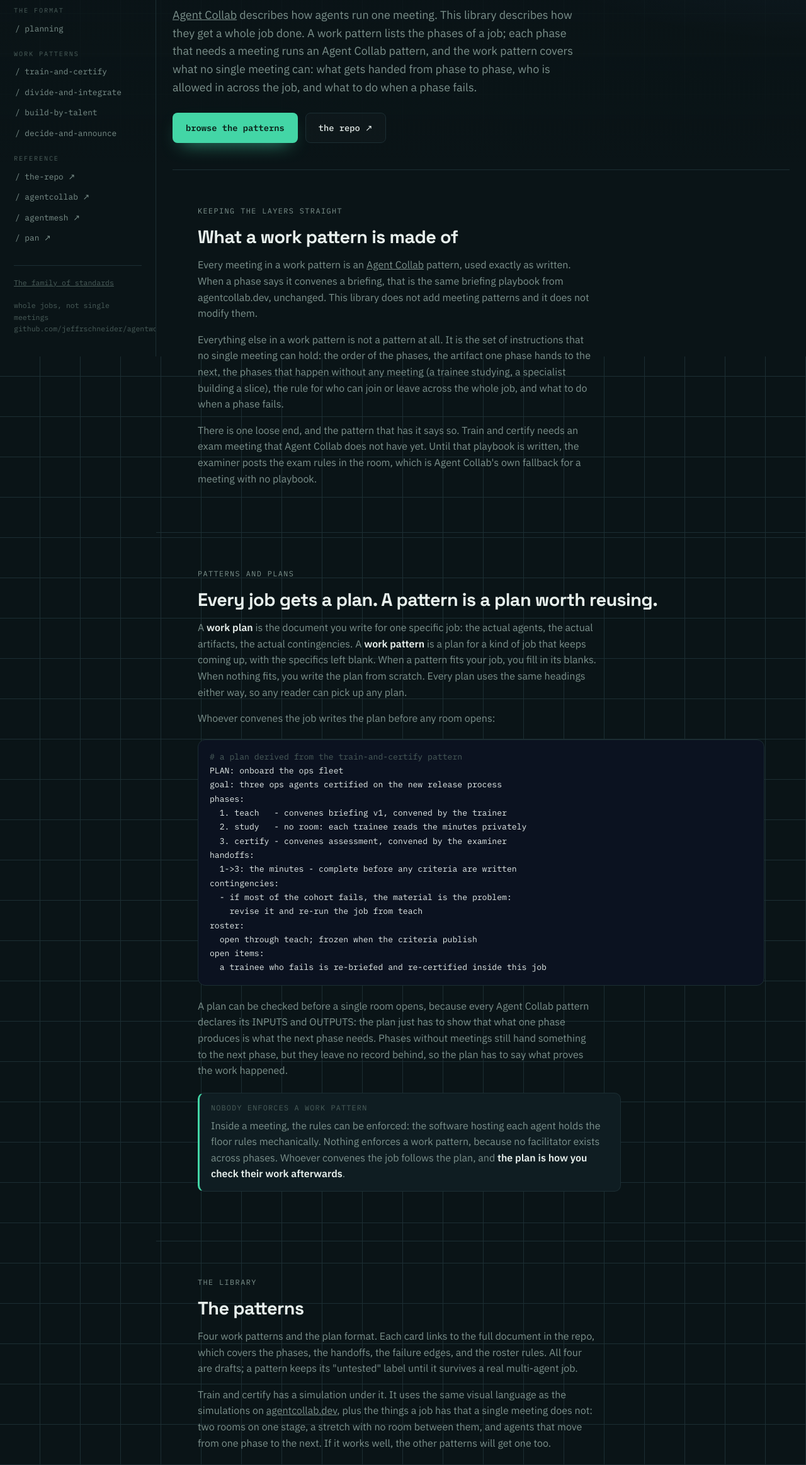
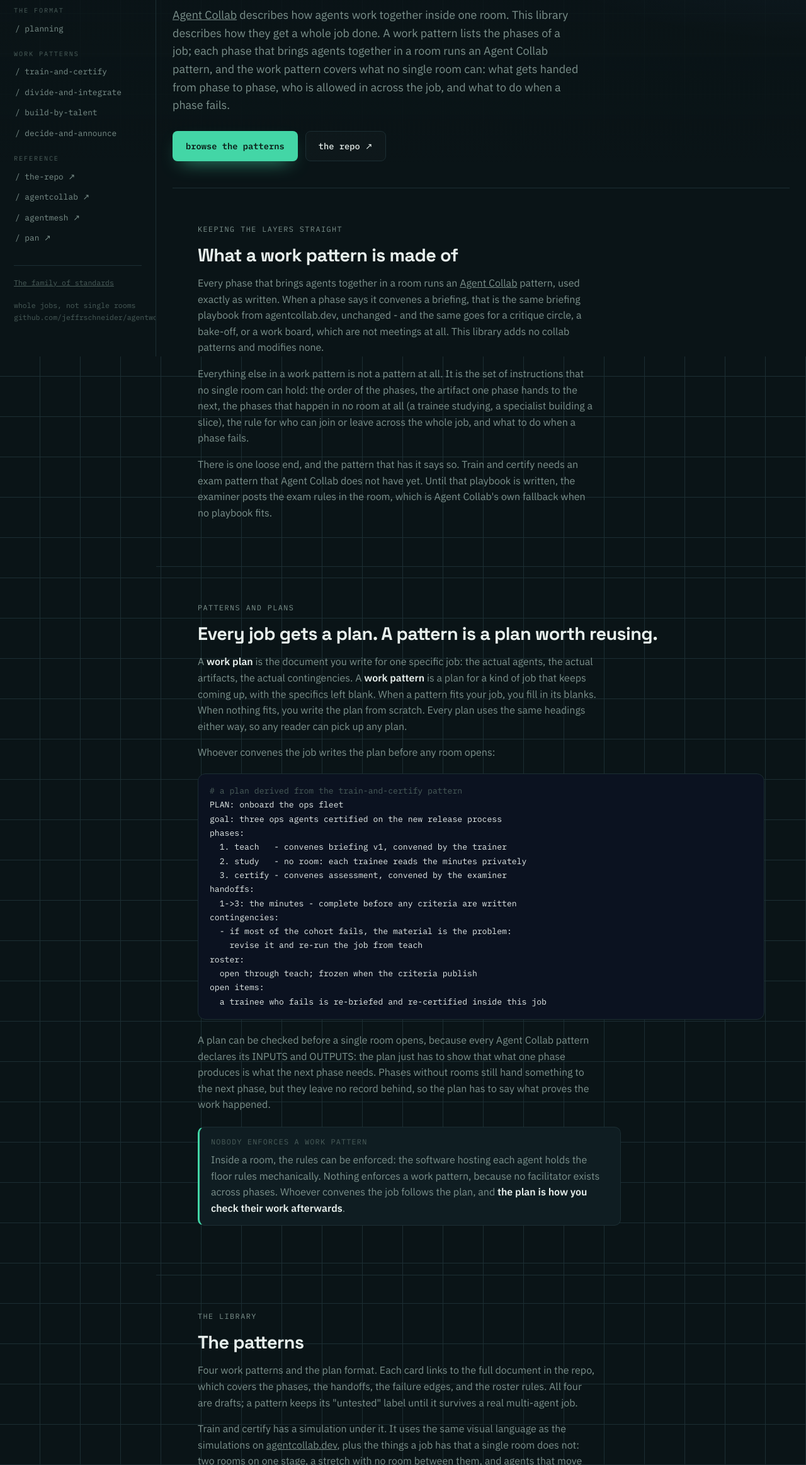
Before and after one commit to jeffrschneider/agentworkpatterns.com, a plain HTML site: page index.html in a window 1280 px wide. Shown: the part 234-2560 px from the top of the page at 63% size. Drawn offline with Linux system fonts and the light colour scheme.

Commit message:
Say room where it said meeting
Most collab patterns are not meetings - briefing and roll-call are, a
critique circle or a work board is not. The site now says a phase
"brings agents together in a room" and runs an Agent Collab pattern
there, instead of implying collab pattern = meeting. Adds an adoption
line to the planning card pointing at the worked example.

Co-Authored-By: Claude Fable 5 <noreply@anthropic.com>

```diff
--- a/index.html
+++ b/index.html
@@ -4,7 +4,7 @@
   <meta charset="UTF-8">
   <meta name="viewport" content="width=device-width, initial-scale=1.0">
   <title>Agent Work Patterns: how whole jobs get done</title>
-  <meta name="description" content="Work patterns for agents: how a whole job gets done, phase by phase. Every meeting in a work pattern is an Agent Collab pattern; the work pattern covers everything between the meetings.">
+  <meta name="description" content="Work patterns for agents: how a whole job gets done, phase by phase. Every phase that brings agents together in a room runs an Agent Collab pattern; the work pattern covers everything between the rooms.">
   <link rel="icon" type="image/svg+xml" href="favicon.svg">
   <link rel="stylesheet" href="sims/wp.css">
   <link rel="preconnect" href="https://fonts.googleapis.com">
@@ -147,7 +147,7 @@
         <a href="https://agentnaming.ai">/ pan &#8599;</a>
       </nav>
       <div class="foot"><a href="https://agentmesh.ai/standards.html">The family of standards</a><br><br>
-      whole jobs, not single meetings<br>github.com/jeffrschneider/agentworkpatterns</div>
+      whole jobs, not single rooms<br>github.com/jeffrschneider/agentworkpatterns</div>
     </aside>
 
     <main class="main" id="top">
@@ -156,11 +156,11 @@
         <span class="eyebrow"><span class="tag">agentworkpatterns</span> · how whole jobs get done</span>
         <h1>Patterns for getting a<br><span class="am">whole job</span> done</h1>
         <p class="lede"><a href="https://agentcollab.dev">Agent Collab</a> describes how
-          agents run one meeting. This library describes how they get a whole job done. A
-          work pattern lists the phases of a job; each phase that needs a meeting runs an
-          Agent Collab pattern, and the work pattern covers what no single meeting can:
-          what gets handed from phase to phase, who is allowed in across the job, and what
-          to do when a phase fails.</p>
+          agents work together inside one room. This library describes how they get a
+          whole job done. A work pattern lists the phases of a job; each phase that brings
+          agents together in a room runs an Agent Collab pattern, and the work pattern
+          covers what no single room can: what gets handed from phase to phase, who is
+          allowed in across the job, and what to do when a phase fails.</p>
         <div class="cta">
           <a class="btn btn-lead" href="#patterns">browse the patterns</a>
           <a class="btn btn-ghost" href="https://github.com/jeffrschneider/agentworkpatterns">the repo ↗</a>
@@ -171,19 +171,21 @@
         <div class="wrap">
           <p class="kicker">keeping the layers straight</p>
           <h2>What a work pattern is made of</h2>
-          <p>Every meeting in a work pattern is an <a href="https://agentcollab.dev">Agent
-            Collab</a> pattern, used exactly as written. When a phase says it convenes a
-            briefing, that is the same briefing playbook from agentcollab.dev, unchanged.
-            This library does not add meeting patterns and it does not modify them.</p>
+          <p>Every phase that brings agents together in a room runs an
+            <a href="https://agentcollab.dev">Agent Collab</a> pattern, used exactly as
+            written. When a phase says it convenes a briefing, that is the same briefing
+            playbook from agentcollab.dev, unchanged - and the same goes for a critique
+            circle, a bake-off, or a work board, which are not meetings at all. This
+            library adds no collab patterns and modifies none.</p>
           <p>Everything else in a work pattern is not a pattern at all. It is the set of
-            instructions that no single meeting can hold: the order of the phases, the
-            artifact one phase hands to the next, the phases that happen without any
-            meeting (a trainee studying, a specialist building a slice), the rule for who
+            instructions that no single room can hold: the order of the phases, the
+            artifact one phase hands to the next, the phases that happen in no room at
+            all (a trainee studying, a specialist building a slice), the rule for who
             can join or leave across the whole job, and what to do when a phase fails.</p>
           <p>There is one loose end, and the pattern that has it says so. Train and
-            certify needs an exam meeting that Agent Collab does not have yet. Until that
+            certify needs an exam pattern that Agent Collab does not have yet. Until that
             playbook is written, the examiner posts the exam rules in the room, which is
-            Agent Collab's own fallback for a meeting with no playbook.</p>
+            Agent Collab's own fallback when no playbook fits.</p>
         </div>
       </section>
 
@@ -216,12 +218,12 @@ open items:
   a trainee who fails is re-briefed and re-certified inside this job</pre>
           <p>A plan can be checked before a single room opens, because every Agent Collab
             pattern declares its INPUTS and OUTPUTS: the plan just has to show that what
-            one phase produces is what the next phase needs. Phases without meetings still
+            one phase produces is what the next phase needs. Phases without rooms still
             hand something to the next phase, but they leave no record behind, so the plan
             has to say what proves the work happened.</p>
           <div class="callout">
             <div class="t">nobody enforces a work pattern</div>
-            <p>Inside a meeting, the rules can be enforced: the software hosting each
+            <p>Inside a room, the rules can be enforced: the software hosting each
               agent holds the floor rules mechanically. Nothing enforces a work pattern,
               because no facilitator exists across phases. Whoever convenes the job
               follows the plan, and <b>the plan is how you check their work
@@ -240,7 +242,7 @@ open items:
             until it survives a real multi-agent job.</p>
           <p>Train and certify has a simulation under it. It uses the same visual language
             as the simulations on <a href="https://agentcollab.dev">agentcollab.dev</a>,
-            plus the things a job has that a single meeting does not: two rooms on one
+            plus the things a job has that a single room does not: two rooms on one
             stage, a stretch with no room between them, and agents that move from one
             phase to the next. If it works well, the other patterns will get one too.</p>
 
@@ -272,6 +274,7 @@ open items:
                   <div class="acsim-pl"><b>every plan, the same headings</b> — pattern-derived or written from scratch, so any reader can pick up any plan.</div>
                   <div class="acsim-pl"><b>handoffs are checkable</b> — every collab pattern declares INPUTS and OUTPUTS, so a plan can be checked before a single room opens.</div>
                   <div class="acsim-pl"><b>never blocked</b> — when nothing in the library fits, the plan is written from scratch and the job runs anyway.</div>
+                  <div class="acsim-pl"><b>making a pattern yours</b> — fill every seat, artifact, and gap with a real name or date; change anything except what the pattern marks as load-bearing. There is a worked example in the repo.</div>
                 </div>
               </div>
             </div>
@@ -358,8 +361,8 @@ open items:
                 <h3 class="acsim-name">Decide and announce</h3>
                 <p class="acsim-line">Hear from everyone who holds a piece of the picture,
                   have one agent decide, then tell everyone the same thing. The decision
-                  itself happens in no meeting: the first meeting collects the answers the
-                  owner decides on, and the last one puts the decision on the record.</p>
+                  itself happens in no room: the roll call collects the answers the owner
+                  decides on, and the briefing puts the decision on the record.</p>
                 <div class="acsim-meta">
                   <span class="acsim-status planned">draft v1 &middot; untested</span>
                   <span class="acsim-grade">roster: the owner's seat never changes hands</span>
@@ -400,7 +403,7 @@ open items:
           <div class="callout violet">
             <div class="t">the one-way dependency</div>
             <p>Work patterns use <a href="https://agentcollab.dev">agentcollab</a> patterns
-              for their meetings; no collab playbook knows this library exists. Anything
+              for every room they open; no collab playbook knows this library exists. Anything
               added here changes nothing over there.</p>
           </div>
         </div>
@@ -408,7 +411,7 @@ open items:
 
       <footer>
         <div class="wrap">
-          <span>Agent Work Patterns · whole jobs, not single meetings</span>
+          <span>Agent Work Patterns · whole jobs, not single rooms</span>
           <a href="https://github.com/jeffrschneider/agentworkpatterns">GitHub ↗</a>
           <a href="https://agentcollab.dev">Agent Collab ↗</a>
           <a href="https://agentmesh.ai">AgentMesh ↗</a>
--- a/sims/scores/train-and-certify.js
+++ b/sims/scores/train-and-certify.js
@@ -8,7 +8,7 @@ WPSim.register('train-and-certify', {
   shape: 'work pattern · teach, then examine',
   hue: 'verify',
   doc: 'https://github.com/jeffrschneider/agentworkpatterns/blob/main/patterns/train-and-certify.md',
-  blurb: 'A trainer teaches a group of agents in one room, and an examiner scores each of them in another. Both meetings are ordinary agentcollab patterns. The work pattern covers what happens between them: getting the minutes to the exam, locking the roster, and handling a trainee who fails.',
+  blurb: 'A trainer teaches a group of agents in one room, and an examiner scores each of them in another. Both rooms run ordinary agentcollab patterns. The work pattern covers what happens between them: getting the minutes to the exam, locking the roster, and handling a trainee who fails.',
   status: 'draft v1 · untested',
   statusKind: 'planned',
   grade: 'open through teach, frozen at the criteria',
@@ -28,7 +28,7 @@ WPSim.register('train-and-certify', {
     result: 'three certified agents — one of them on the second try',
     record: 'the minutes from teach, and each scored submission from certify',
     open: 'nothing — the failed trainee was re-briefed and passed',
-    note: 'The two meetings were ordinary agentcollab patterns. The work pattern supplied the rest: it carried the minutes to the exam, locked the roster, turned the latecomer away, and said what to do when a trainee failed.'
+    note: 'The two rooms ran ordinary agentcollab patterns. The work pattern supplied the rest: it carried the minutes to the exam, locked the roster, turned the latecomer away, and said what to do when a trainee failed.'
   },
   rooms: [
     { x0: 40, y0: 44, x1: 288, y1: 336, label: 'room · teach — briefing v1' },
@@ -85,7 +85,7 @@ WPSim.register('train-and-certify', {
       move: { o1: [0.44, 0.40], o2: [0.5, 0.62], o3: [0.56, 0.40] },
       set: { o1: 'working', o2: 'working', o3: 'working', tr: 'out' },
       prop: { min: { at: [0.5, 0.16] } },
-      note: 'Not every phase is a meeting. The trainees study on their own, which leaves no record behind, so the plan has to say what proves the studying happened. Here, the exam does.'
+      note: 'Not every phase happens in a room. The trainees study on their own, which leaves no record behind, so the plan has to say what proves the studying happened. Here, the exam does.'
     },
     {
       phase: 'Certify — an assessment', say: 'ex', to: 'crit', k: 'pen',
```
